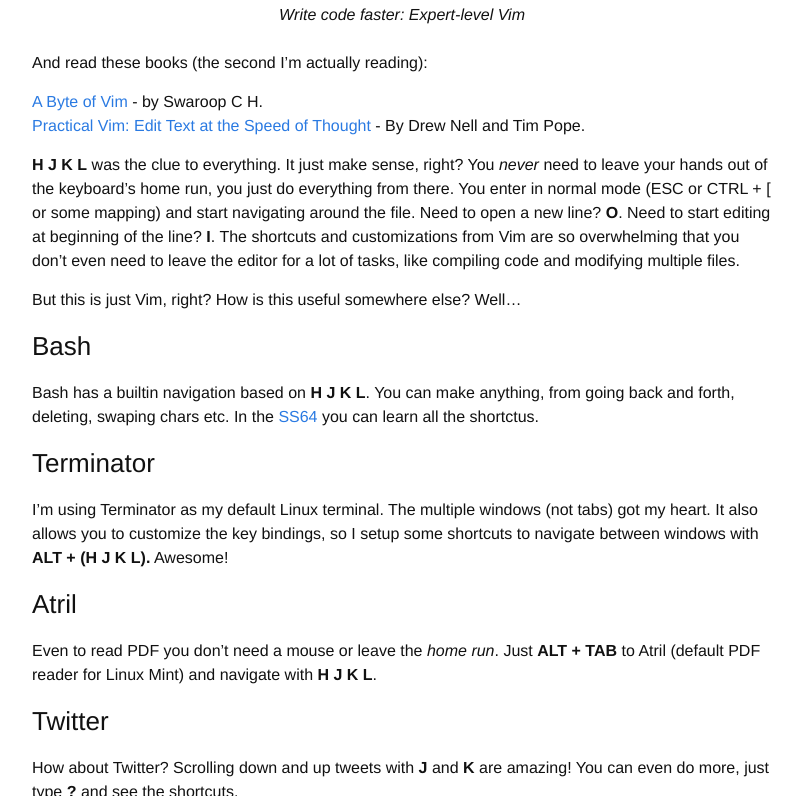
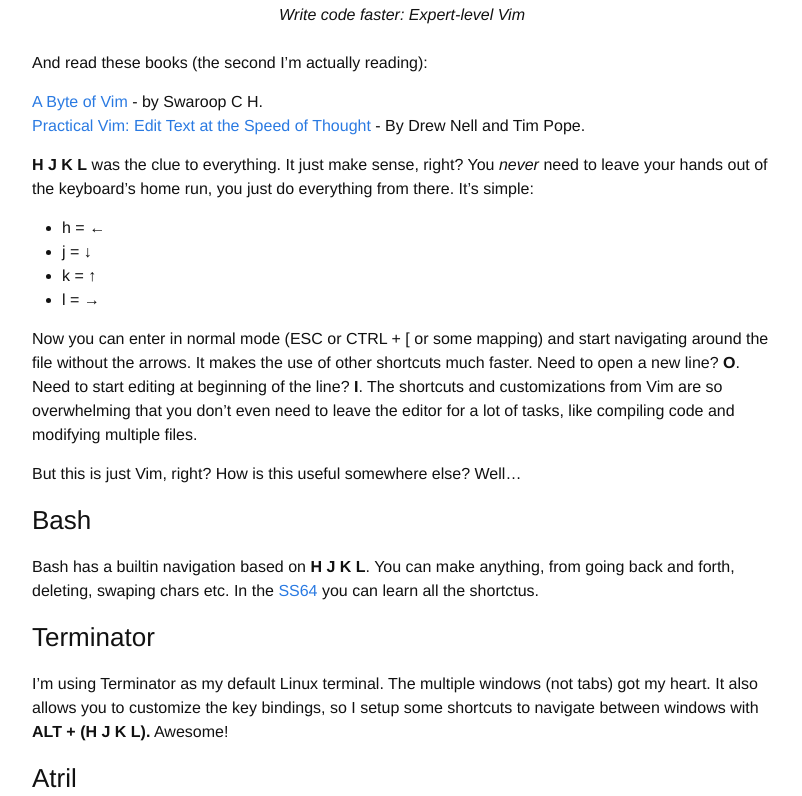
Before and after one commit to jonatasbaldin/jonatasbaldin.github.io, a Jekyll site: the page built from _posts/2015-05-08-hjkl.md, in a window 1280 px wide and 900 px high, scrolled down 1043 px, cut to the strip 104-900 px from the top of the window. Shown: the whole strip, without its empty margins (238-1040 px from the left). Built offline with Jekyll 4.4.1, drawn with Linux system fonts in a browser that asks for light colours; Markdown is read by kramdown in place of the engine named in the settings; comment, search, counter and statistics services are not loaded; some of the changed text lies outside the part shown.

Commit message:
add bullet points and its content to the post

```diff
--- a/_posts/2015-05-08-hjkl.md
+++ b/_posts/2015-05-08-hjkl.md
@@ -1,6 +1,6 @@
 ---
 layout: post
-title:  "From ← ↑ → ↓ to h j k l"
+title:  "From ← ↓ ↑ → to h j k l"
 date:   2015-05-08 13:10:00
 tags:
   - "#arrow "
@@ -34,7 +34,14 @@
 [A Byte of Vim](http://www.swaroopch.com/notes/vim/) - by Swaroop C H.
 [Practical Vim: Edit Text at the Speed of Thought](https://pragprog.com/book/dnvim/practical-vim) - By Drew Nell and Tim Pope.
 
-**H J K L** was the clue to everything. It just make sense, right? You *never* need to leave your hands out of the keyboard's home run, you just do everything from there. You enter in normal mode (ESC or CTRL + [ or some mapping) and start navigating around the file. Need to open a new line? **O**. Need to start editing at beginning of the line? **I**. The shortcuts and customizations from Vim are so overwhelming that you don't even need to leave the editor for a lot of tasks, like compiling code and modifying multiple files.
+**H J K L** was the clue to everything. It just make sense, right? You *never* need to leave your hands out of the keyboard's home run, you just do everything from there. It's simple:
+
+  * h = ←
+  * j = ↓
+  * k = ↑
+  * l = →
+
+Now you can enter in normal mode (ESC or CTRL + [ or some mapping) and start navigating around the file without the arrows.  It makes the use of other shortcuts much faster. Need to open a new line? **O**. Need to start editing at beginning of the line? **I**. The shortcuts and customizations from Vim are so overwhelming that you don't even need to leave the editor for a lot of tasks, like compiling code and modifying multiple files.
 
 But this is just Vim, right? How is this useful somewhere else? Well...
 
```
